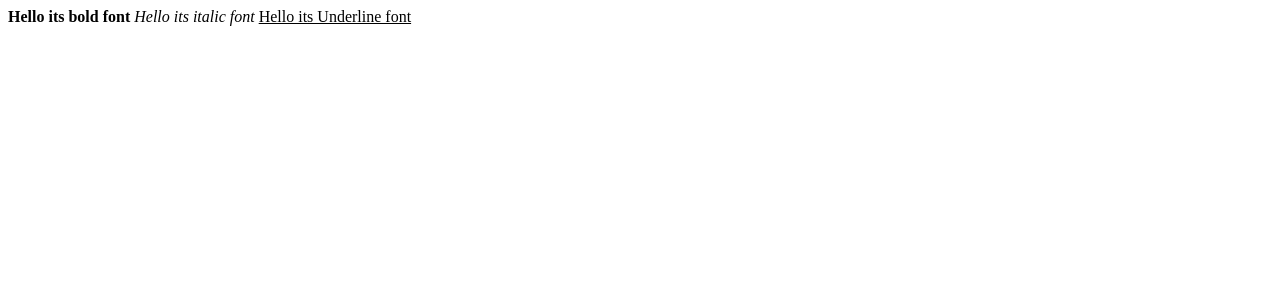
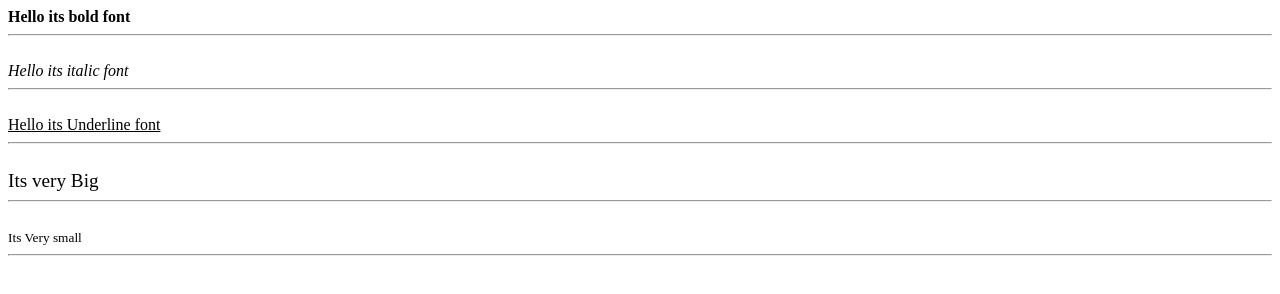
Before and after one commit to muhammad-araf/Web-Development, a plain HTML site: page Font.html in a window 1280 px wide. Drawn offline with Linux system fonts and the light colour scheme.

Commit message:
Update and add new tags

```diff
--- a/Font.html
+++ b/Font.html
@@ -7,7 +7,18 @@
 </head>
 <body>
     <b>Hello its bold font</b>
+    <hr>
+    <br>
     <i>Hello its italic font</i>
+    <hr>
+    <br>
     <u>Hello its Underline font</u>
+    <hr>
+    <br>
+    <big>Its very Big</big>
+    <hr>
+    <br>
+    <Small>Its Very small</Small>
+    <hr>
 </body>
 </html>
```
